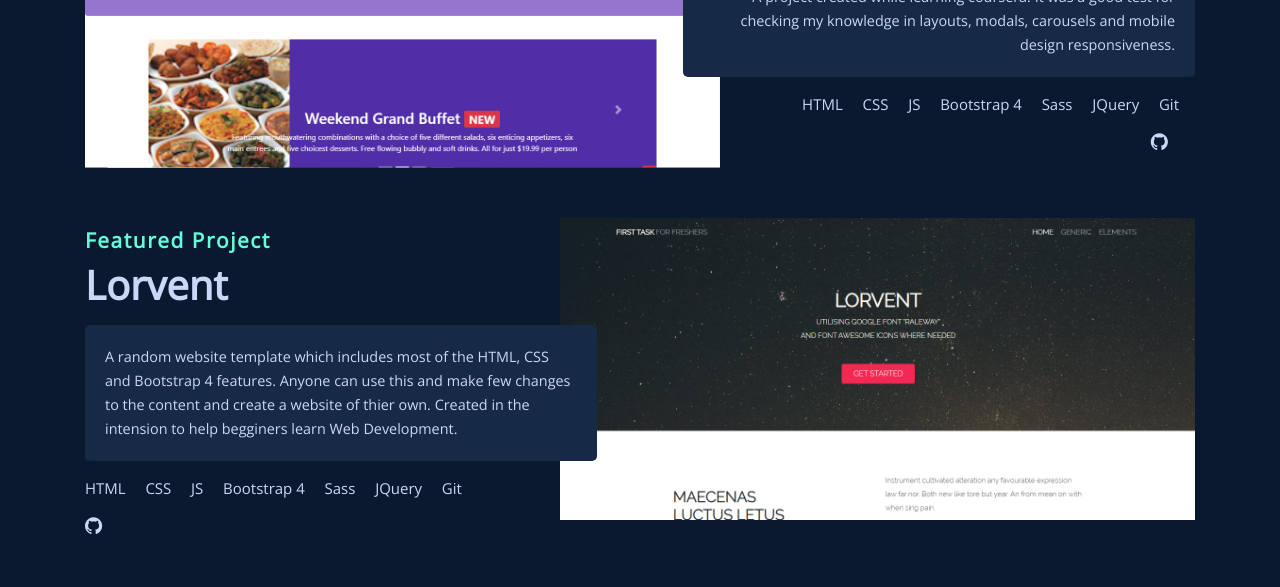
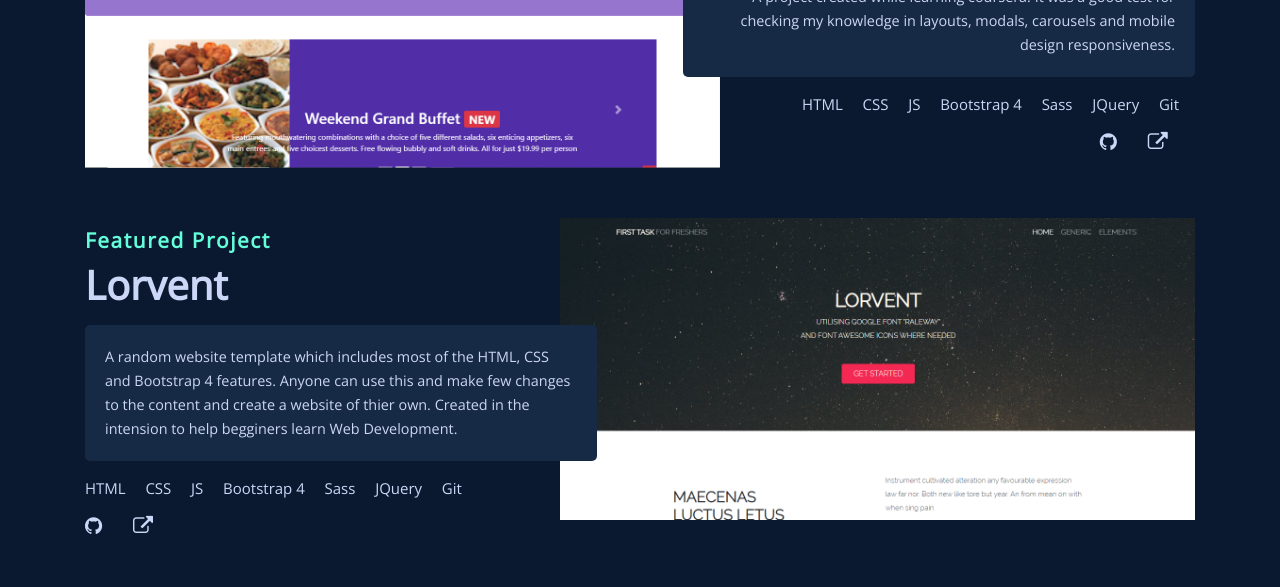
Before and after one commit to hemanth98/my-portfolio, a website: page index.html in a window 1280 px wide. Shown: the part 1760-2347 px from the top of the page. Drawn offline with nearby package versions, Linux system fonts and the light colour scheme.

Commit message:
Website Ready 3

```diff
--- a/index.html
+++ b/index.html
@@ -188,6 +188,11 @@
                       <span><a href="https://github.com/hemanth98/conFusion" target="_blank">
                         <i class="fa fa-github"></i>
                       </a></span>
+                      <span>
+                        <a href="https://silly-stonebraker-eec73c.netlify.app/" target="_blank">
+                          <i class="fa fa-external-link"></i>
+                        </a>
+                      </span>
                     </ul>
                   </div>
                 </div>
@@ -212,6 +217,11 @@
                   <span><a href="https://github.com/hemanth98/lorvent" target="_blank">
                     <i class="fa fa-github"></i>
                   </a></span>
+                  <span>
+                    <a href="https://peaceful-visvesvaraya-9d4c87.netlify.app/" target="_blank">
+                      <i class="fa fa-external-link"></i>
+                    </a>
+                  </span>
                  </ul>
                 </div>
                 <div class="col-lg-7 col-md-6">
```
